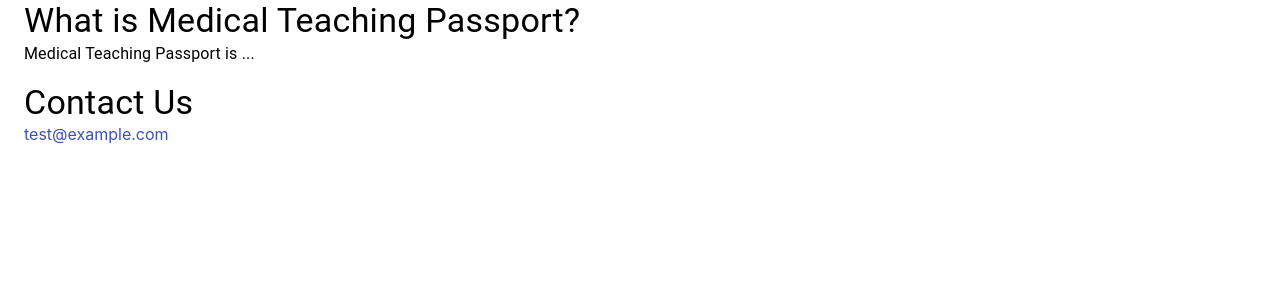
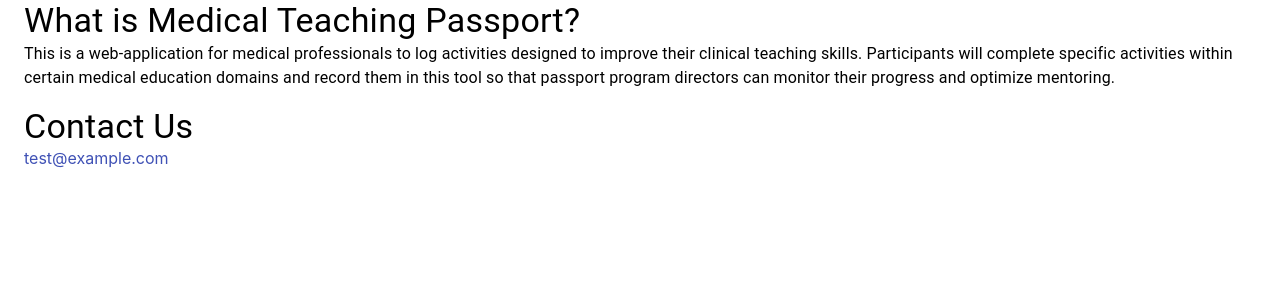
Before and after one commit to Medical-Passport/MedicalTeachingPassport, a Next.js app: page /FAQ in a window 1280 px wide. Shown: the top 300 px of the page. Built offline with nearby package versions, Linux system fonts and the light colour scheme.

Commit message:
Feature Update: Updating Passport description.

```diff
--- a/pages/FAQ.js
+++ b/pages/FAQ.js
@@ -5,7 +5,7 @@ const FAQ = () => {
    return (
       <Container>
          <Typography variant='h4'>What is Medical Teaching Passport?</Typography>
-         <Typography paragraph>Medical Teaching Passport is ...</Typography>
+         <Typography paragraph>This is a web-application for medical professionals to log activities designed to improve their clinical teaching skills. Participants will complete specific activities within certain medical education domains and record them in this tool so that passport program directors can monitor their progress and optimize mentoring.</Typography>
          <Typography variant='h4'>Contact Us</Typography>
          <Link>test@example.com</Link>
       </Container>
```
